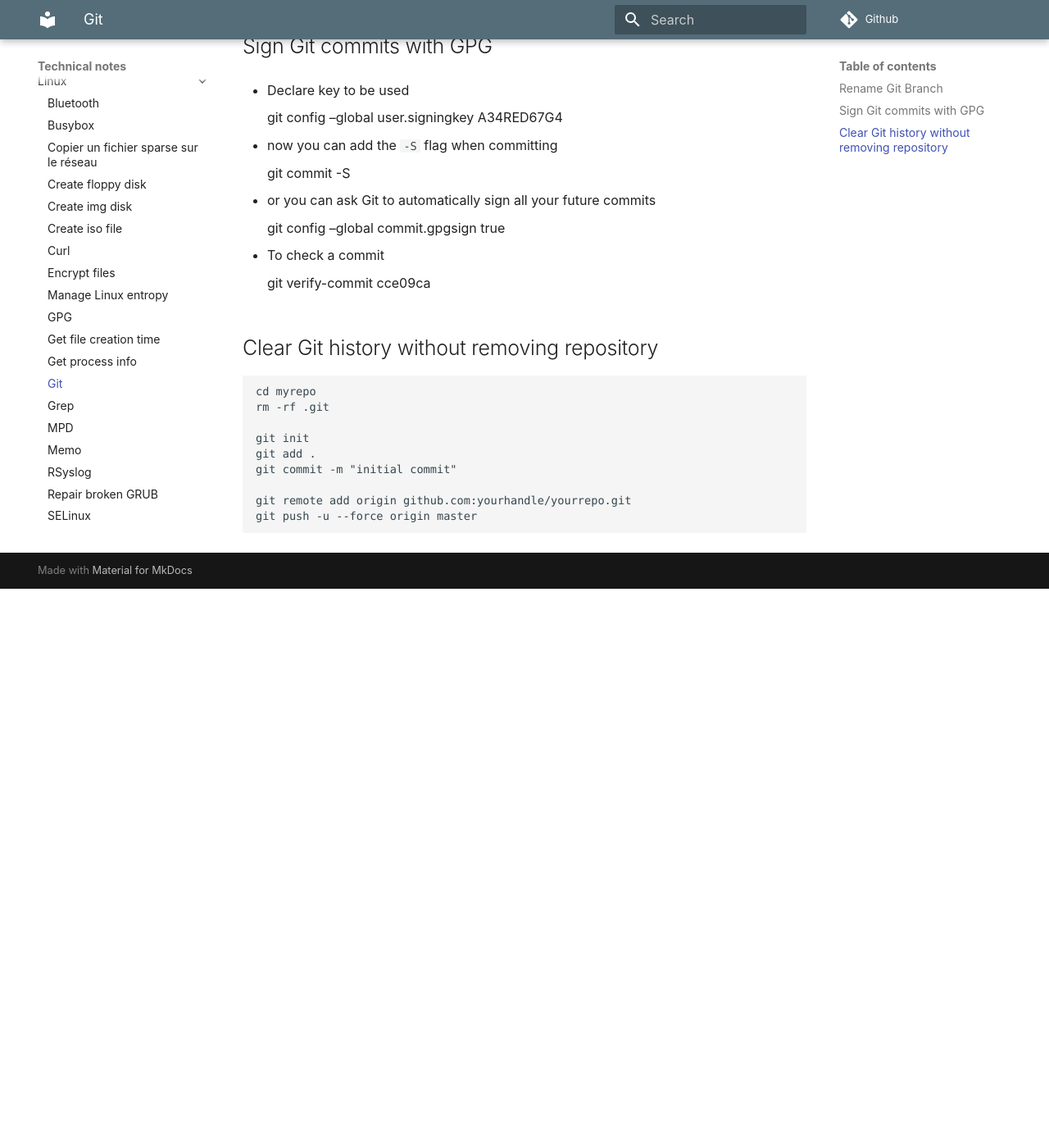
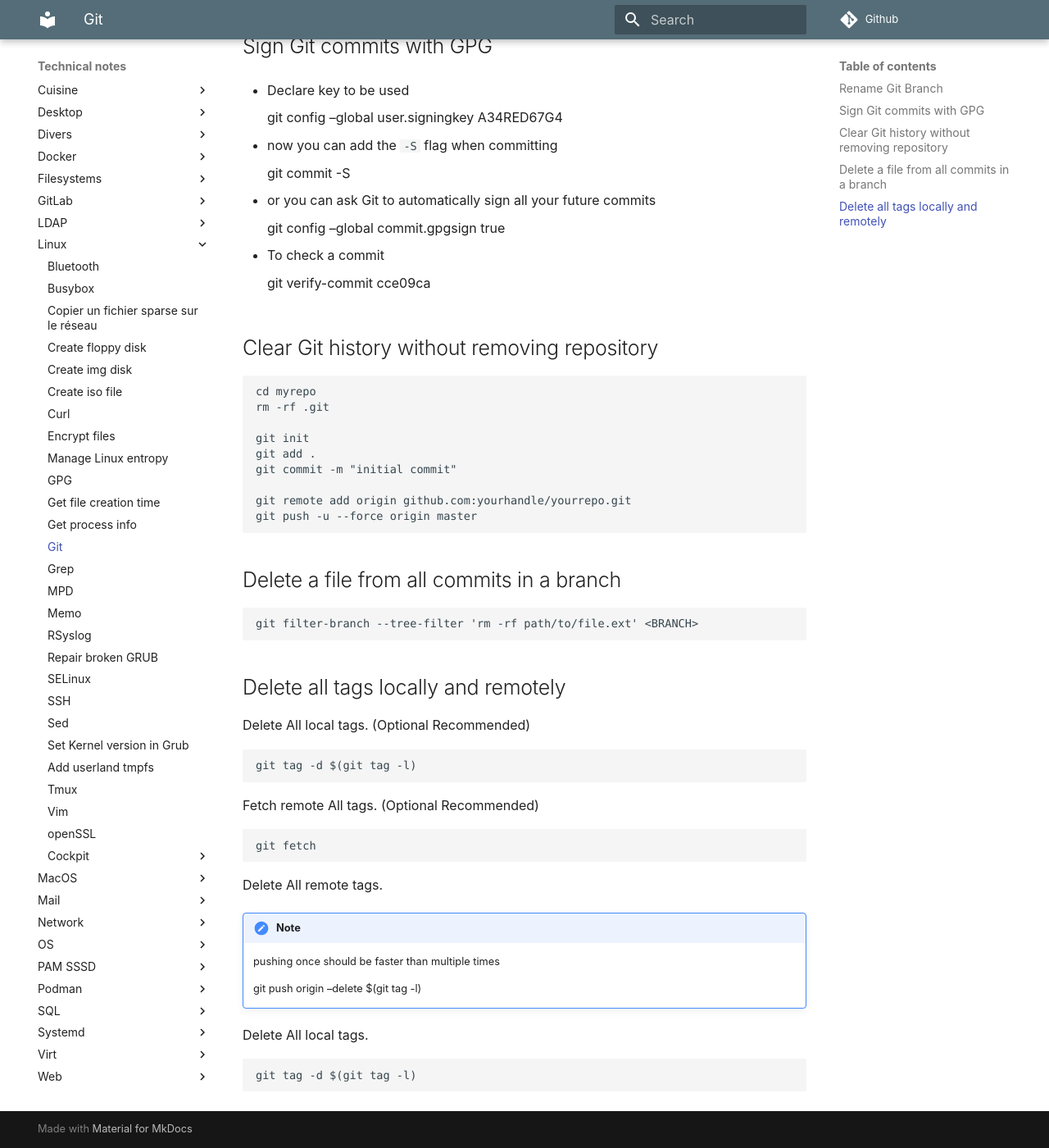
Before and after one commit to sjpp/notes, an MkDocs documentation site: the page built from docs/Linux/Git.md, in a window 1280 px wide and 1400 px high, scrolled down 683 px. Shown: the whole window at 82% size. Built offline with MkDocs 1.6.1 and Material for MkDocs 9.7.7, drawn with Linux system fonts in a browser that asks for light colours; comment, search, counter and statistics services are not loaded; before the commit the page ends 1401 px from its top, so only the background shows below that.

Commit message:
add info to git

```diff
--- a/docs/Linux/Git.md
+++ b/docs/Linux/Git.md
@@ -54,3 +54,28 @@
 
     git remote add origin github.com:yourhandle/yourrepo.git
     git push -u --force origin master
+
+## Delete a file from all commits in a branch
+
+    git filter-branch --tree-filter 'rm -rf path/to/file.ext' <BRANCH>
+
+## Delete all tags locally and remotely
+
+Delete All local tags. (Optional Recommended)
+
+    git tag -d $(git tag -l)
+
+Fetch remote All tags. (Optional Recommended)
+
+    git fetch
+
+Delete All remote tags.
+
+!!! note
+    pushing once should be faster than multiple times
+
+    git push origin --delete $(git tag -l)
+
+Delete All local tags.
+
+    git tag -d $(git tag -l)
```
